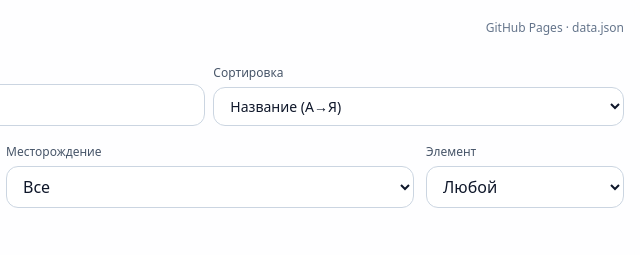
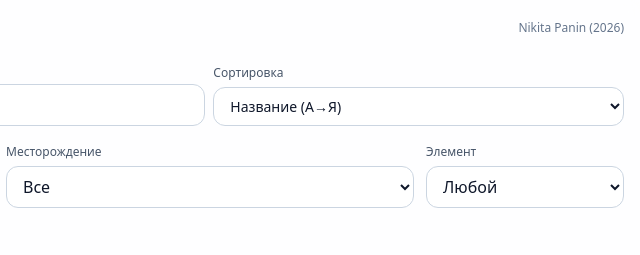
Before and after one commit to niktapanin/min_collection, a plain HTML site: page index.html in a window 1280 px wide. Shown: the top 255 px of the page, 640-1280 px from the left. Drawn offline with nearby package versions, Linux system fonts and the light colour scheme.

Commit message:
Update index.html

```diff
--- a/index.html
+++ b/index.html
@@ -17,7 +17,7 @@
     <div class="max-w-7xl mx-auto px-4 py-3 flex flex-col gap-3">
       <div class="flex items-center justify-between gap-3">
         <h1 class="text-lg sm:text-2xl font-semibold leading-tight">Каталог минералов</h1>
-        <div class="hidden sm:block text-xs text-slate-500">GitHub Pages · data.json</div>
+        <div class="hidden sm:block text-xs text-slate-500">Nikita Panin (2026)</div>
       </div>
 
       <div class="grid grid-cols-1 sm:grid-cols-12 gap-2">
```
